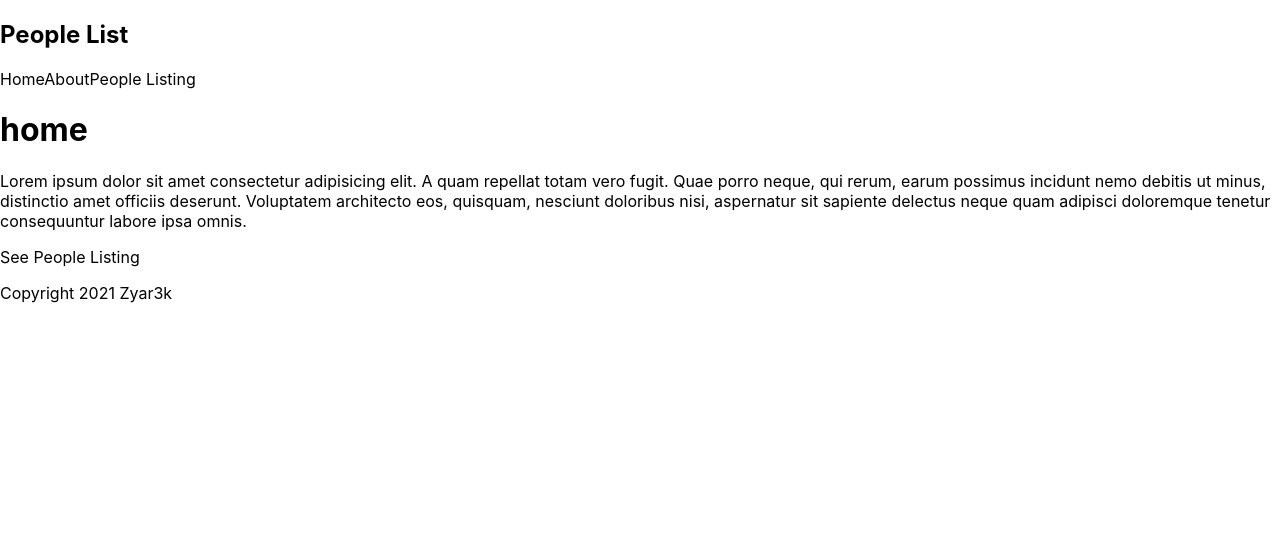
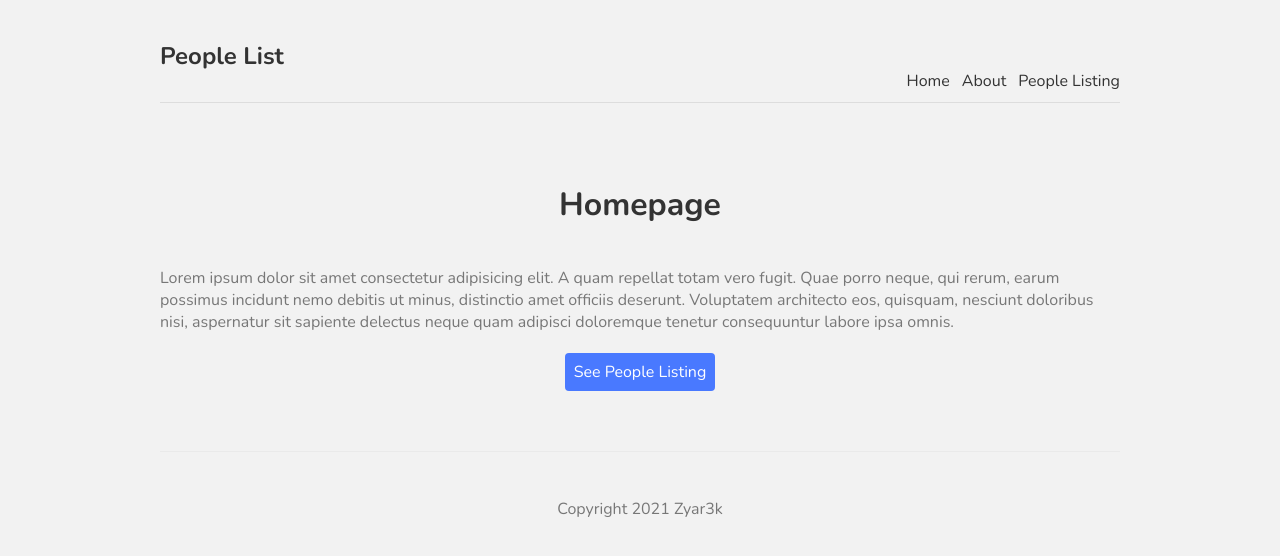
Before and after one commit to Zyar3k/nextjs-basic, a Next.js app: page / in a window 1280 px wide. Shown: the top 556 px of the page. Built offline with nearby package versions, Linux system fonts and the light colour scheme.

Commit message:
Add basic styles

```diff
--- a/pages/index.js
+++ b/pages/index.js
@@ -6,8 +6,8 @@
 export default function Home() {
   return (
     <div>
-      <h1>home</h1>
-      <p>
+      <h1 className={styles.title}>Homepage</h1>
+      <p className={styles.text}>
         Lorem ipsum dolor sit amet consectetur adipisicing elit. A quam repellat
         totam vero fugit. Quae porro neque, qui rerum, earum possimus incidunt
         nemo debitis ut minus, distinctio amet officiis deserunt. Voluptatem
@@ -16,7 +16,7 @@
         labore ipsa omnis.
       </p>
       <Link href='/people'>
-        <a>See People Listing</a>
+        <a className={styles.btn}>See People Listing</a>
       </Link>
     </div>
   );
--- a/pages/people/index.js
+++ b/pages/people/index.js
@@ -1,3 +1,5 @@
+import styles from "../../styles/People.module.css";
+
 const People = () => {
   return (
     <div>
--- a/styles/Home.module.css
+++ b/styles/Home.module.css
@@ -1,122 +1,18 @@
-.container {
-  min-height: 100vh;
-  padding: 0 0.5rem;
-  display: flex;
-  flex-direction: column;
-  justify-content: center;
-  align-items: center;
-}
-
-.main {
-  padding: 5rem 0;
-  flex: 1;
-  display: flex;
-  flex-direction: column;
-  justify-content: center;
-  align-items: center;
-}
-
-.footer {
-  width: 100%;
-  height: 100px;
-  border-top: 1px solid #eaeaea;
-  display: flex;
-  justify-content: center;
-  align-items: center;
-}
-
-.footer img {
-  margin-left: 0.5rem;
-}
-
-.footer a {
-  display: flex;
-  justify-content: center;
-  align-items: center;
-}
-
-.title a {
-  color: #0070f3;
-  text-decoration: none;
-}
-
-.title a:hover,
-.title a:focus,
-.title a:active {
-  text-decoration: underline;
-}
-
 .title {
-  margin: 0;
-  line-height: 1.15;
-  font-size: 4rem;
-}
-
-.title,
-.description {
+  color: #333;
+  padding-bottom: 20px;
   text-align: center;
 }
-
-.description {
-  line-height: 1.5;
-  font-size: 1.5rem;
+.text {
+  color: #777;
 }
-
-.code {
-  background: #fafafa;
-  border-radius: 5px;
-  padding: 0.75rem;
-  font-size: 1.1rem;
-  font-family: Menlo, Monaco, Lucida Console, Liberation Mono, DejaVu Sans Mono,
-    Bitstream Vera Sans Mono, Courier New, monospace;
+.btn {
+  display: block;
+  width: 150px;
+  padding: 8px 0;
+  margin: 20px auto;
+  background: #4979ff;
+  border-radius: 4px;
+  color: white;
+  text-align: center;
 }
-
-.grid {
-  display: flex;
-  align-items: center;
-  justify-content: center;
-  flex-wrap: wrap;
-  max-width: 800px;
-  margin-top: 3rem;
-}
-
-.card {
-  margin: 1rem;
-  flex-basis: 45%;
-  padding: 1.5rem;
-  text-align: left;
-  color: inherit;
-  text-decoration: none;
-  border: 1px solid #eaeaea;
-  border-radius: 10px;
-  transition: color 0.15s ease, border-color 0.15s ease;
-}
-
-.card:hover,
-.card:focus,
-.card:active {
-  color: #0070f3;
-  border-color: #0070f3;
-}
-
-.card h3 {
-  margin: 0 0 1rem 0;
-  font-size: 1.5rem;
-}
-
-.card p {
-  margin: 0;
-  font-size: 1.25rem;
-  line-height: 1.5;
-}
-
-.logo {
-  height: 1em;
-}
-
-@media (max-width: 600px) {
-  .grid {
-    width: 100%;
-    flex-direction: column;
-  }
-}
--- a/styles/globals.css
+++ b/styles/globals.css
@@ -1,16 +1,37 @@
-html,
+@import url("https://fonts.googleapis.com/css2?family=Nunito:wght@300;400;600;700&display=swap");
+
 body {
-  padding: 0;
-  margin: 0;
-  font-family: -apple-system, BlinkMacSystemFont, Segoe UI, Roboto, Oxygen,
-    Ubuntu, Cantarell, Fira Sans, Droid Sans, Helvetica Neue, sans-serif;
+  background: #f2f2f2;
+  color: #333;
+  font-family: "Nunito";
 }
-
 a {
-  color: inherit;
+  color: #333;
   text-decoration: none;
 }
-
-* {
-  box-sizing: border-box;
+.content {
+  max-width: 960px;
+  margin: 0 auto;
 }
+nav {
+  margin: 10px auto 80px;
+  padding: 10px 0;
+  display: flex;
+  justify-content: flex-end;
+  align-items: flex-end;
+  border-bottom: 1px solid #ddd;
+}
+nav a {
+  margin-left: 12px;
+}
+nav .logo {
+  margin-right: auto;
+}
+footer {
+  display: block;
+  text-align: center;
+  padding: 30px 0;
+  margin-top: 60px;
+  color: #777;
+  border-top: 1px solid #eaeaea;
+}
```
Also changed, not shown: styles/People.module.css (added).
